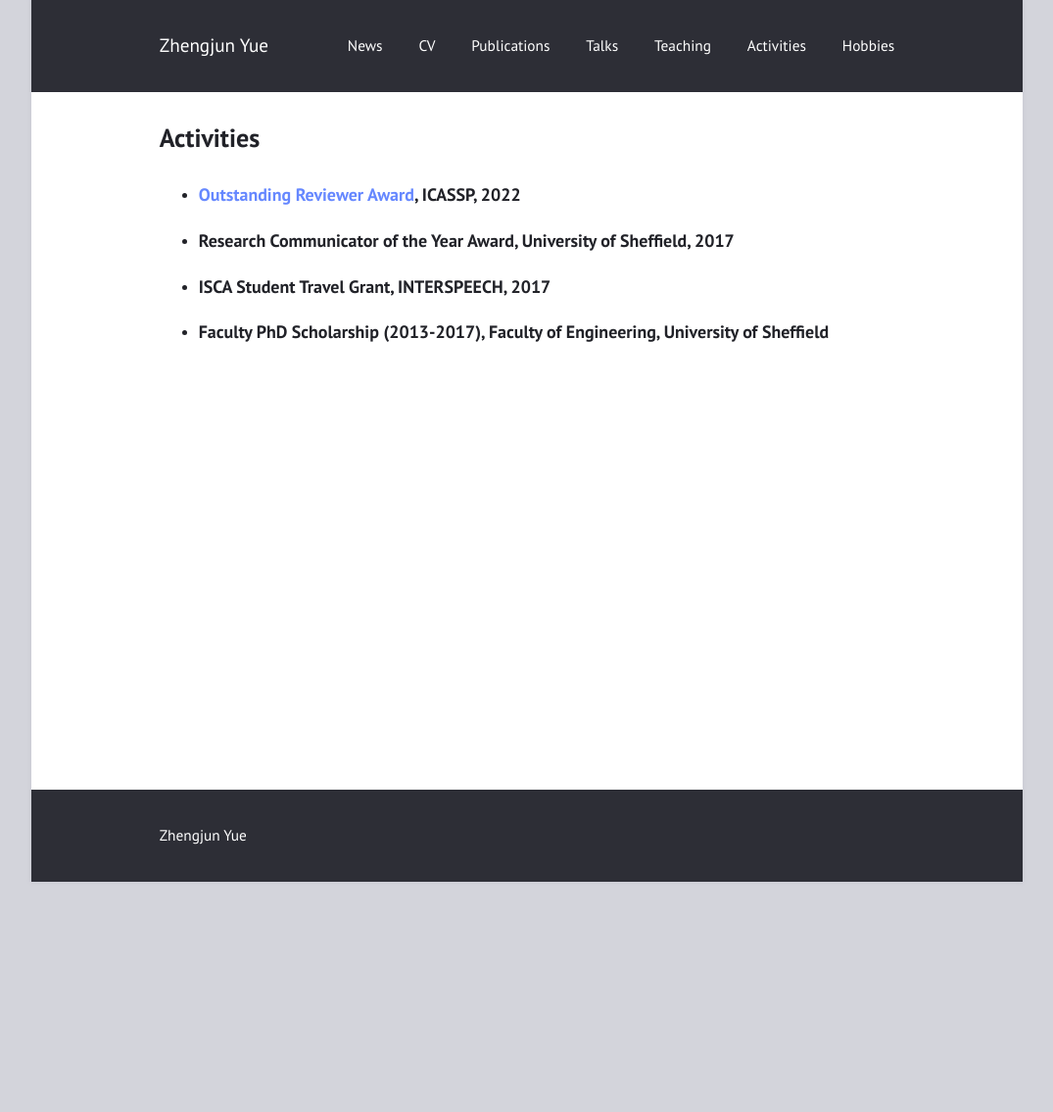
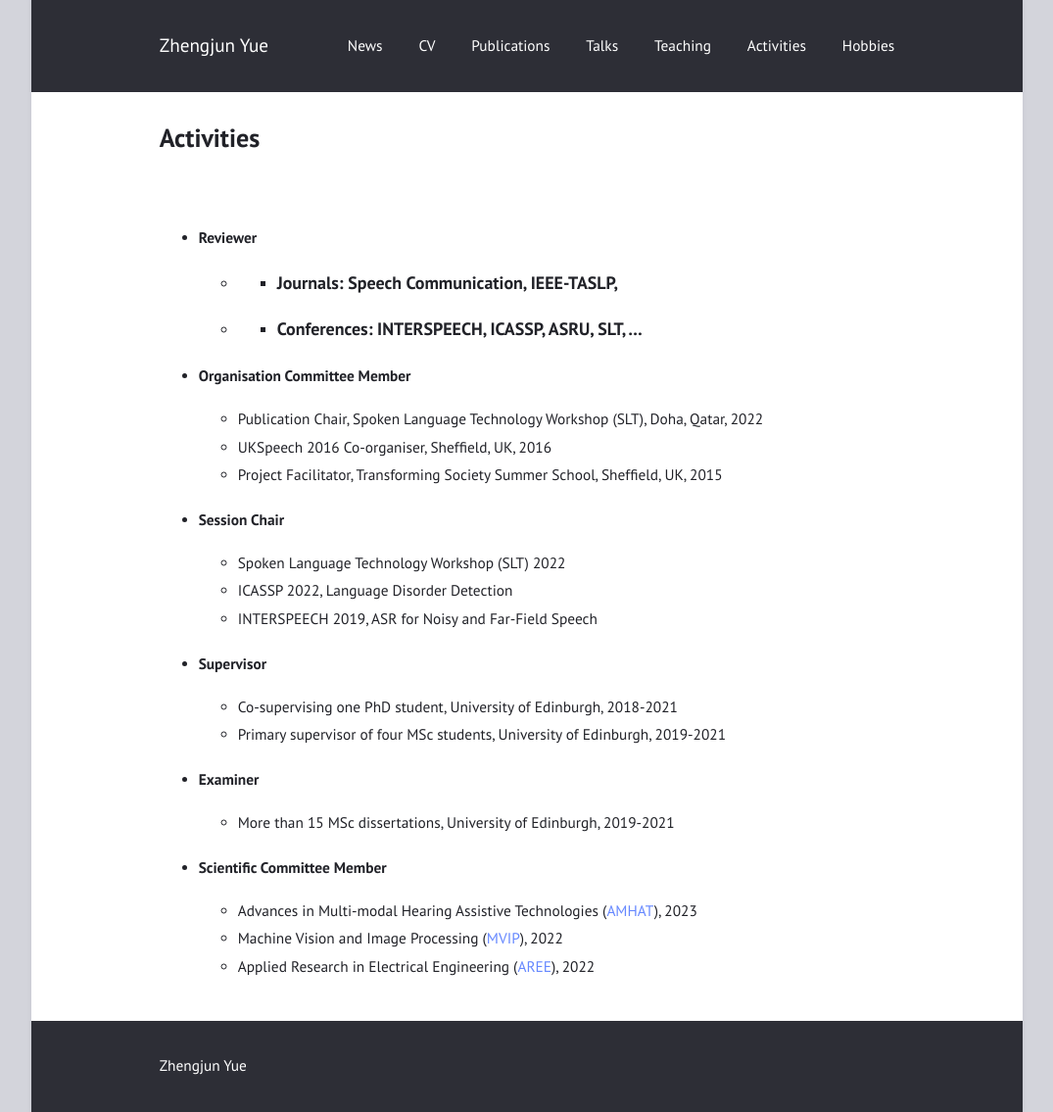
Before and after one commit to zhengjunyue/zhengjunyue.github.io, a Jekyll site: the page built from activities.md, in a window 1280 px wide. Shown: the whole page at 98% size, without its empty margins (102-1177 px from the left). Built offline with Jekyll 4.4.1, drawn with Linux system fonts in a browser that asks for light colours; before the commit the page ends 900 px from its top, so only the background shows below that.

Commit message:
Update activities.md

```diff
--- a/activities.md
+++ b/activities.md
@@ -3,7 +3,36 @@ layout: page
 title: "Activities"
 ---
 
-* ### [Outstanding Reviewer Award](https://signalprocessingsociety.org/community-involvement/speech-and-language-processing/newsletter/speech-and-language-technical-4), ICASSP, 2022
-* ### Research Communicator of the Year Award, University of Sheffield, 2017
-* ### ISCA Student Travel Grant, INTERSPEECH, 2017
-* ### Faculty PhD Scholarship (2013-2017), Faculty of Engineering, University of Sheffield
+<br>
+
+* #### Reviewer
+   - * ### Journals: Speech Communication, IEEE-TASLP,
+   - * ### Conferences: INTERSPEECH, ICASSP, ASRU, SLT, ...
+
+
+
+* #### Organisation Committee Member
+   - Publication Chair, Spoken Language Technology Workshop (SLT), Doha, Qatar, 2022
+   - UKSpeech 2016 Co-organiser, Sheffield, UK, 2016
+   - Project Facilitator, Transforming Society Summer School, Sheffield, UK, 2015
+
+
+* #### Session Chair
+   - Spoken Language Technology Workshop (SLT) 2022
+   - ICASSP 2022, Language Disorder Detection
+   - INTERSPEECH 2019, ASR for Noisy and Far-Field Speech
+   <!-- - Statistical Language and Speech Processing (SLSP), 2015 -->
+
+
+* #### Supervisor
+   - Co-supervising one PhD student, University of Edinburgh, 2018-2021
+   - Primary supervisor of four MSc students, University of Edinburgh, 2019-2021
+
+* #### Examiner
+   - More than 15 MSc dissertations, University of Edinburgh, 2019-2021
+
+
+* #### Scientific Committee Member
+  * Advances in Multi-modal Hearing Assistive Technologies ([AMHAT](https://cogmhear.org/amhat2023/)), 2023
+  * Machine Vision and Image Processing ([MVIP](https://mvip2022.ismvipconf.ir/Sci.php)), 2022
+  * Applied Research in Electrical Engineering ([AREE](https://aree2023.scu.ac.ir/fa/page.php?rid=58)), 2022
```
